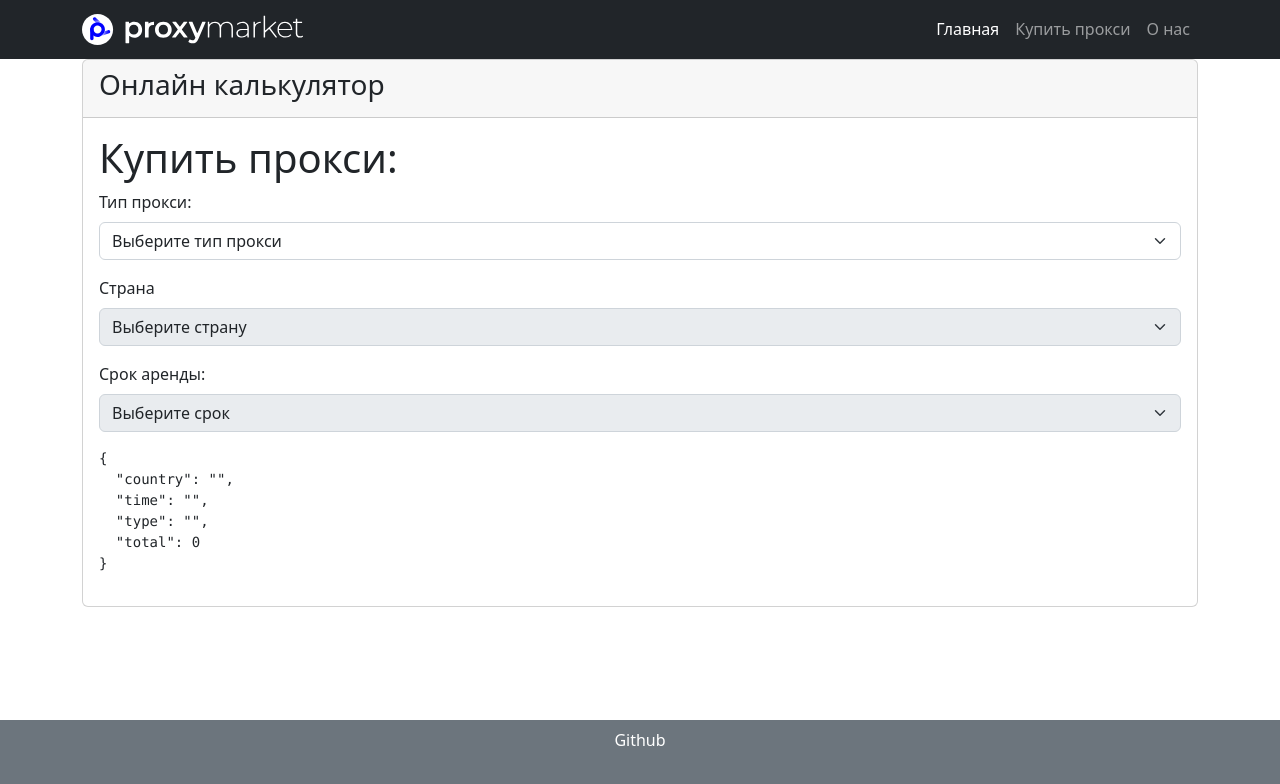
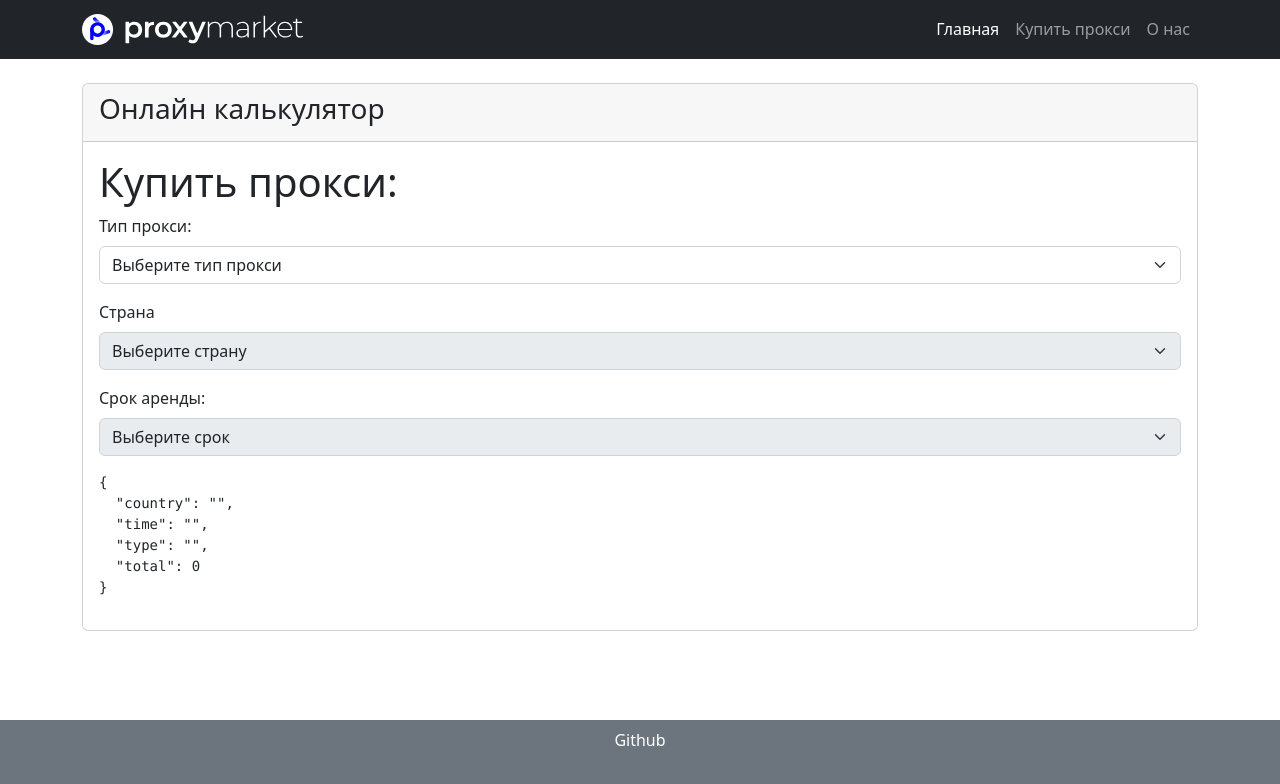
Before and after one commit to Nelfimov/proxy.market-fullstack, a React (Vite) app: page /buy-proxie in a window 1280 px wide. Shown: the top 784 px of the page. Built offline with nearby package versions, Linux system fonts and the light colour scheme.

Commit message:
styling fix

```diff
--- a/src/pages/App.tsx
+++ b/src/pages/App.tsx
@@ -1,7 +1,7 @@
 import { useReducer } from 'react';
-import { Card, Container } from 'react-bootstrap';
+import { Container } from 'react-bootstrap';
 import { Outlet } from 'react-router-dom';
-import { CalculatorForm, Footer, NavBar } from '../components';
+import { Footer, NavBar } from '../components';
 import { reducer } from '../reducer';
 import { State } from '../types';
 
@@ -13,7 +13,7 @@ export function App() {
   return (
     <>
       <NavBar />
-      <Container>
+      <Container className='mt-4'>
         <Outlet context={[state, dispatch]} />
       </Container>
       <Footer />
```
